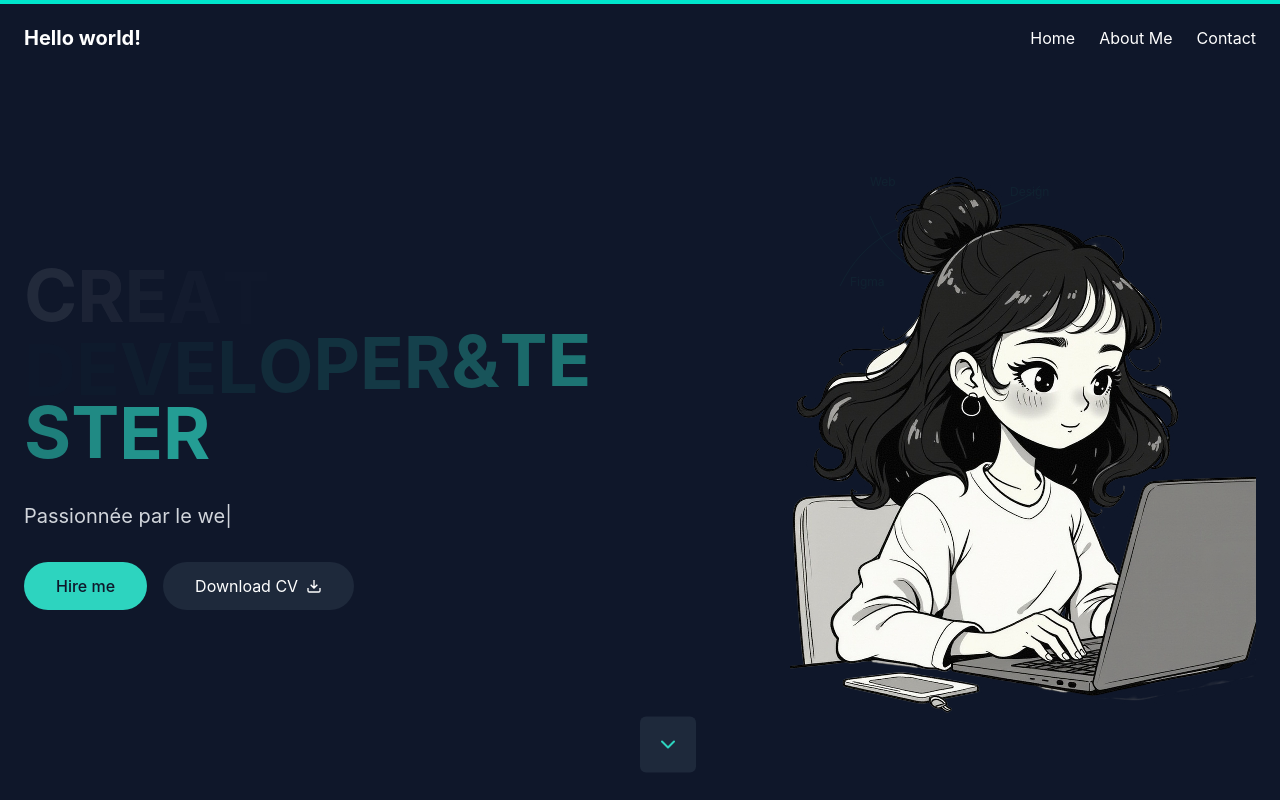
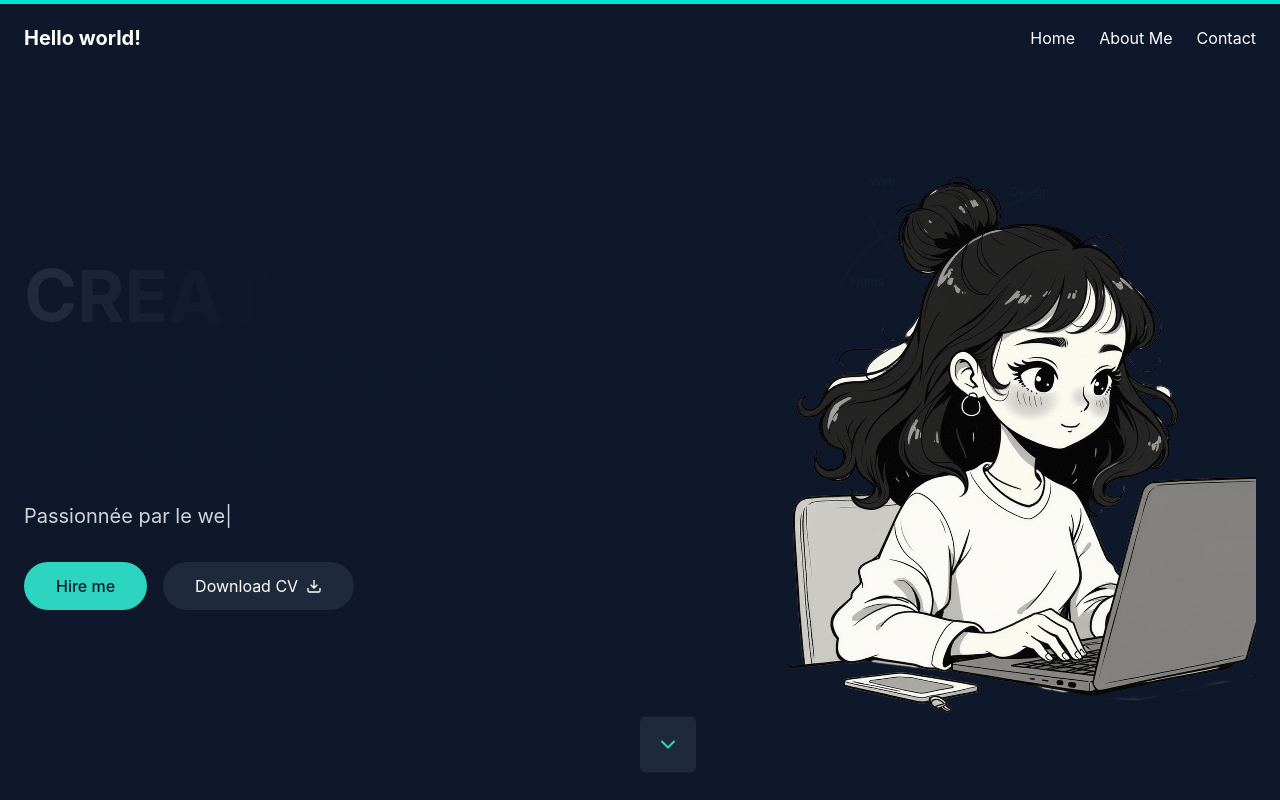
Before and after one commit to MarinaAdr/Portfolio, a React (Vite) app: page / in a window 1280 px wide. Shown: the top 800 px of the page. Built offline with nearby package versions, Linux system fonts and the light colour scheme.

Commit message:
style home

```diff
--- a/src/components/Header.tsx
+++ b/src/components/Header.tsx
@@ -78,8 +78,8 @@
                   </motion.span>
                 ))}
               </div>
-              <div className="flex flex-wrap">
-                {designerText.split("").map((char, index) => (
+              <div className="flex flex-wrap space-y-9">
+                {designerText.split("  ").map((char, index) => (
                   <motion.span
                     key={index}
                     custom={index + creativeText.length}
```
